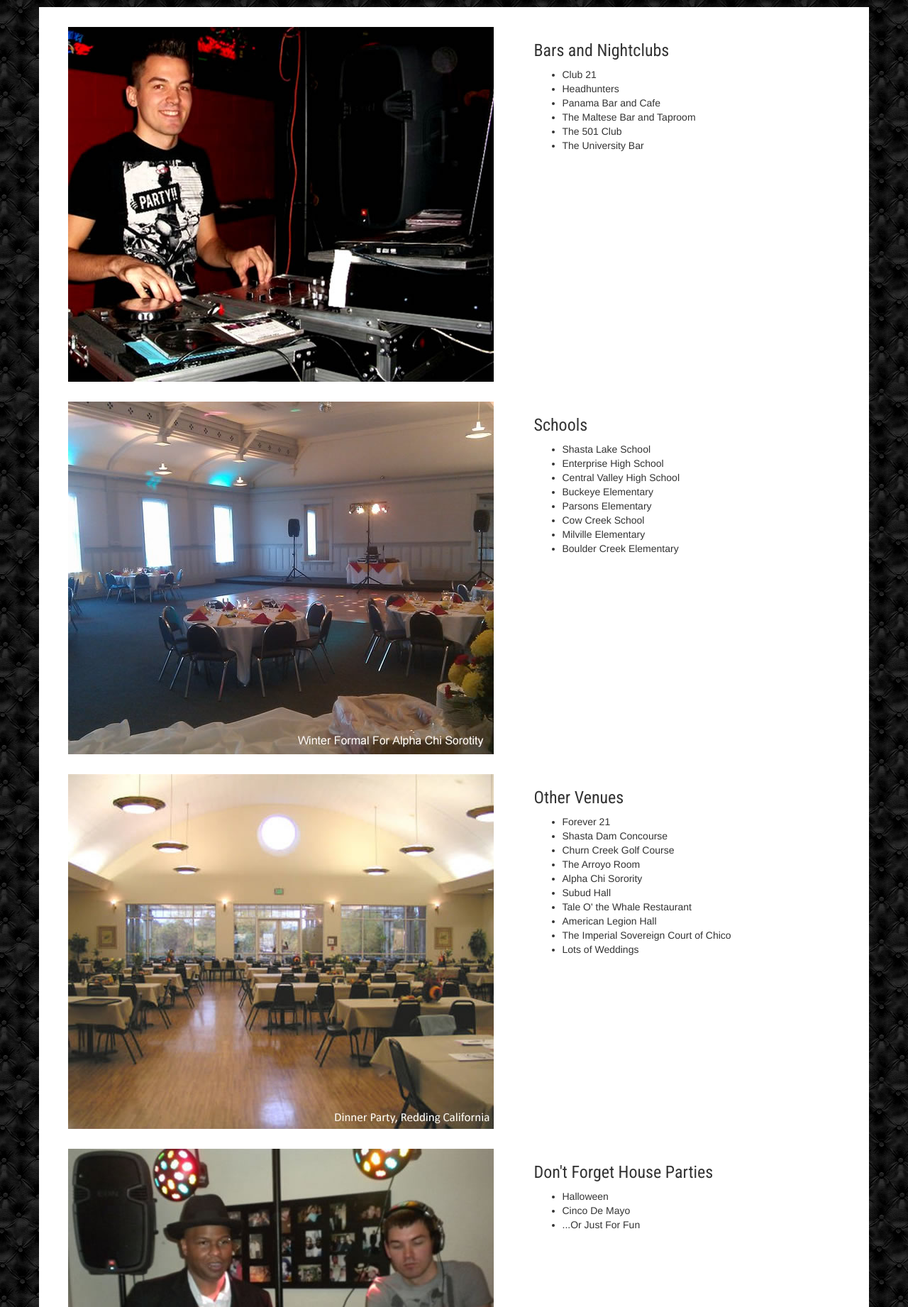
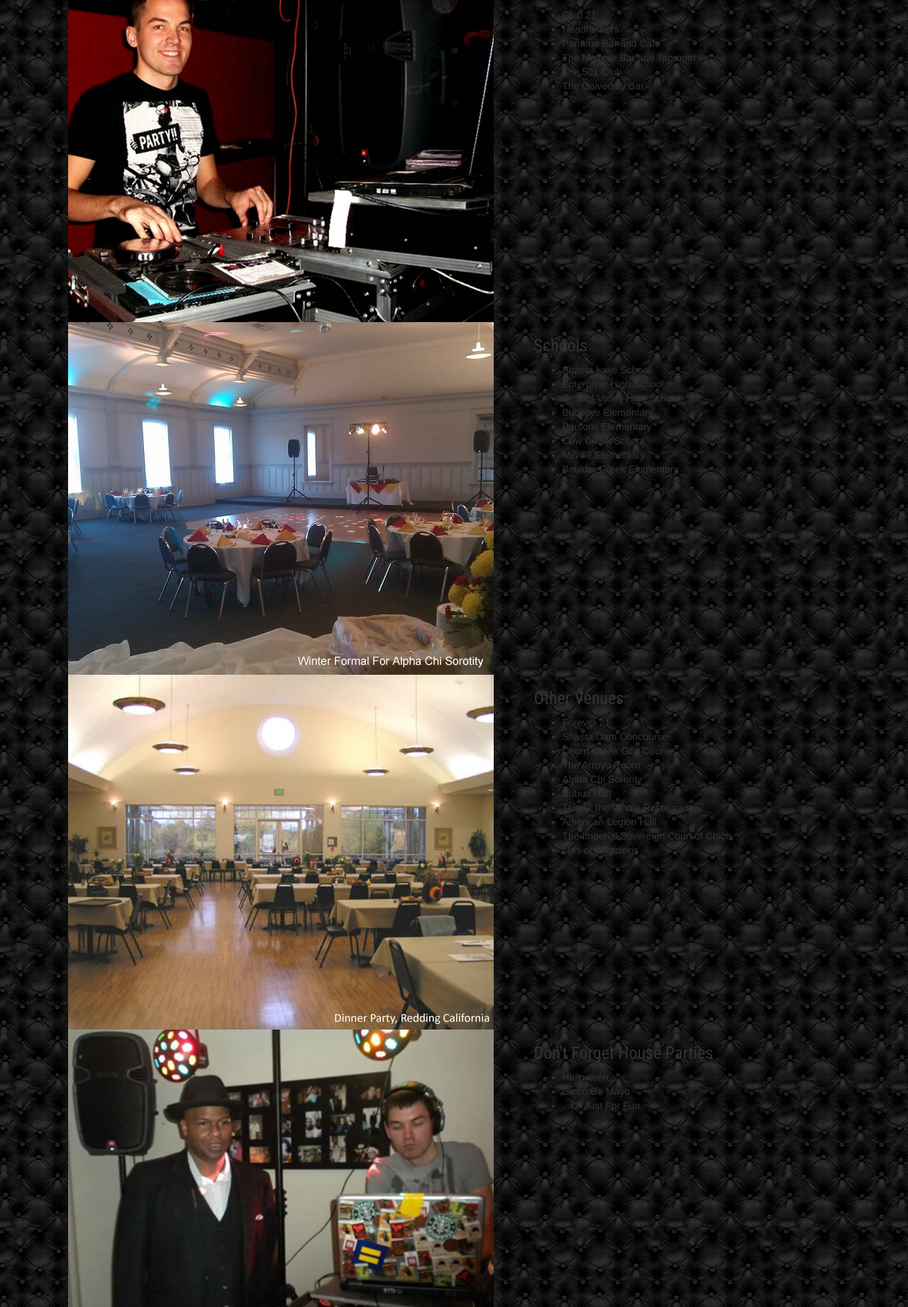
Before and after one commit to cjtrowbridge/dj-cj.com, a PHP site: page / in a window 1280 px wide. Shown: the part 626-2468 px from the top of the page at 71% size. Run offline with PHP 8.4, Linux system fonts and the light colour scheme; some libraries are stand-ins or nearby versions; some web fonts are replaced.

Commit message:
Update style.css

```diff
--- a/css/style.css
+++ b/css/style.css
@@ -31,7 +31,7 @@ h1, h2, h3{
 .call_to_action:hover a{
 	color: #ffffff;
 }
-.col-xs-12{
+.whiteBox{
 	background-color: #ffffff;
 	padding-top: 1em;
 	padding-bottom: 1em;
```
